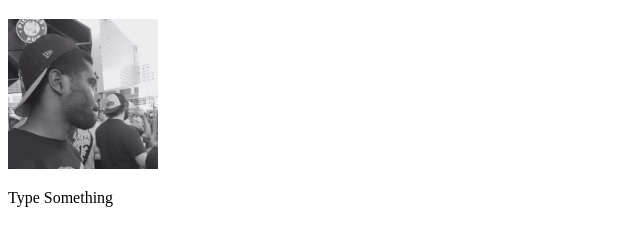
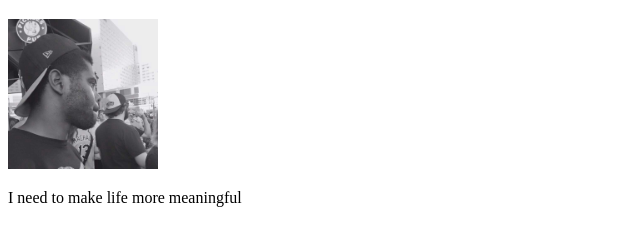
Before and after one commit to kwekuofficial/mybeta-project, a plain HTML site: page index.html in a window 1280 px wide. Shown: the part 61-306 px from the top of the page, without its empty margins (0-640 px from the left). Drawn offline with Linux system fonts and the light colour scheme.

Commit message:
modified p tags

```diff
--- a/index.html
+++ b/index.html
@@ -8,6 +8,6 @@
 
 
 
-<p>Type Something</p>
+<p>I need to make life more meaningful</p>
 </body>
 </html>
```
